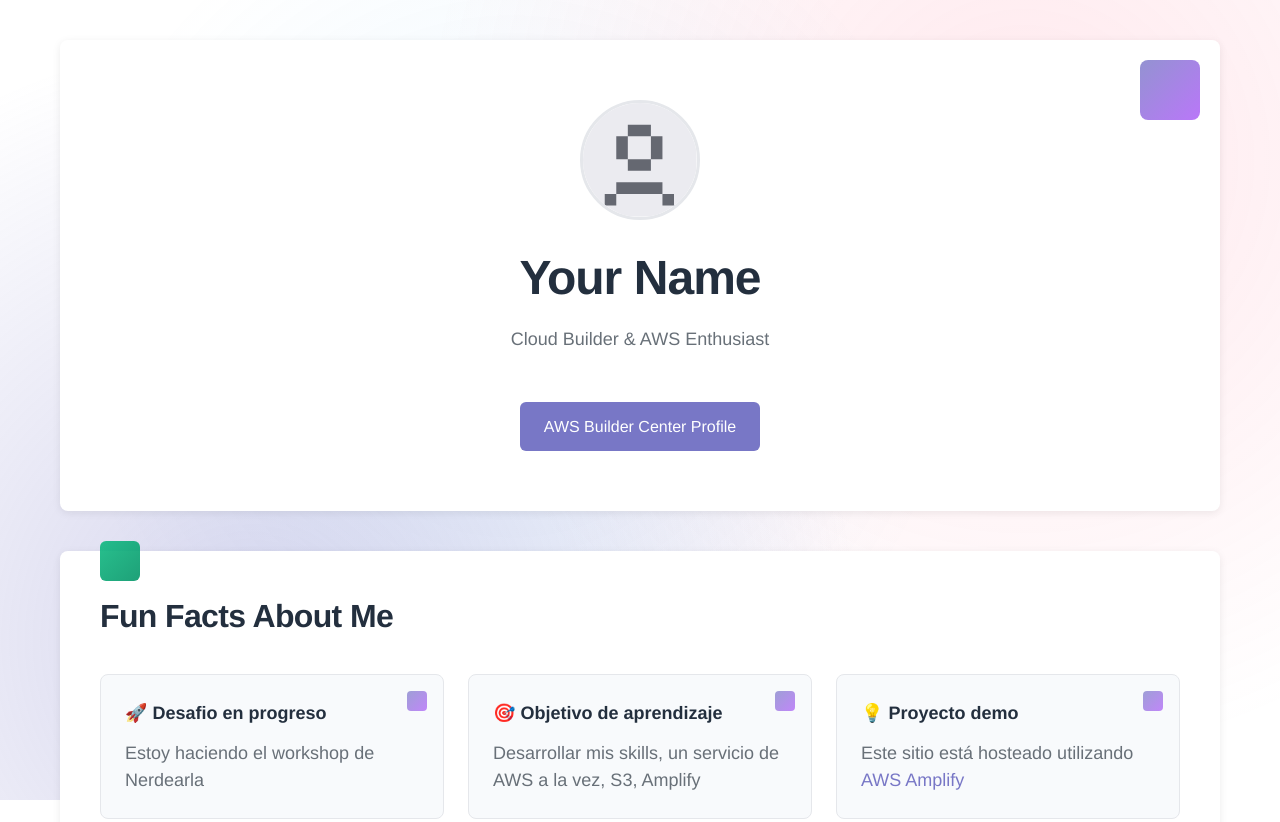
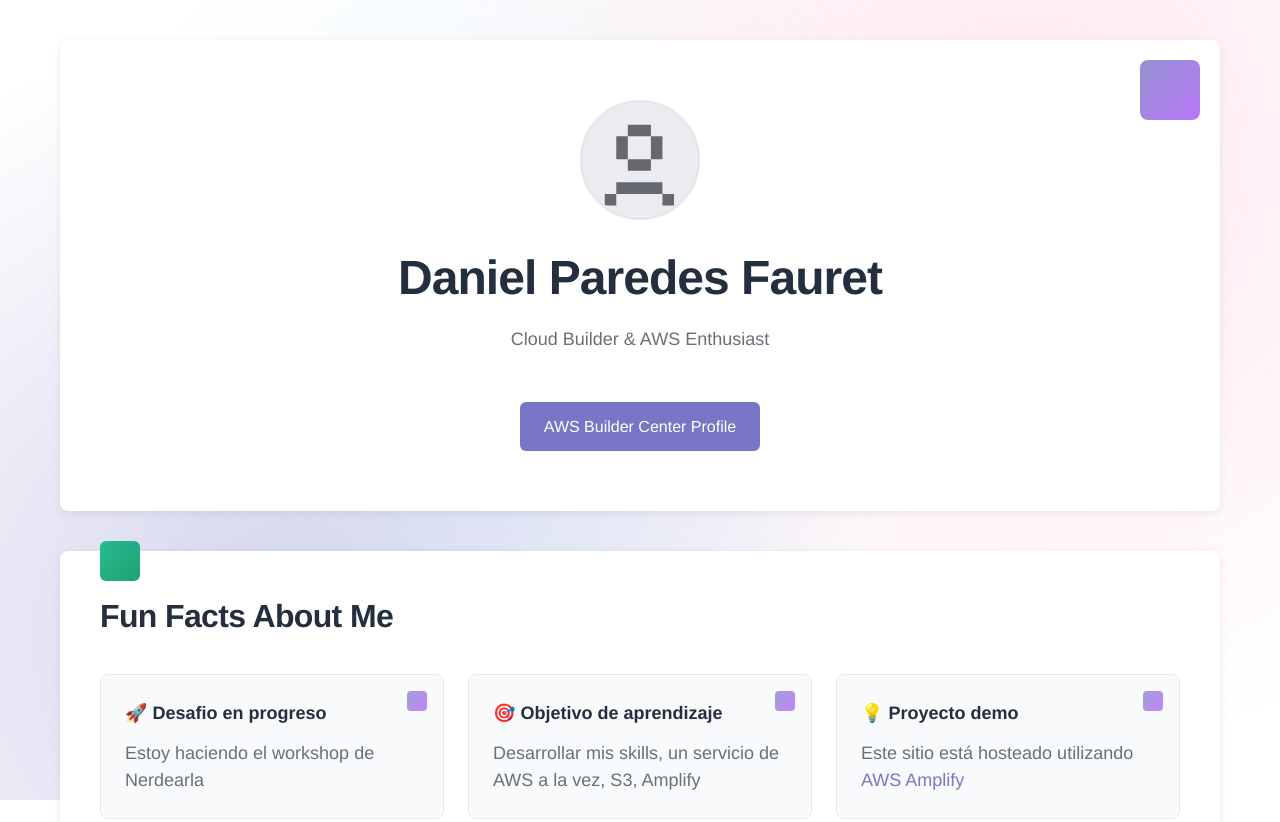
Before and after one commit to daniel-paredes-tech/hello-world-cloud, a plain HTML site: page index.html in a window 1280 px wide. Shown: the top 822 px of the page. Drawn offline with Linux system fonts and the light colour scheme.

Commit message:
Add files via upload
Actualizando index.html. Sin foto

```diff
--- a/index.html
+++ b/index.html
@@ -9,10 +9,10 @@
 <body>
     <main>
         <section class="hero">
-            <img src="profile-photo.svg" alt="Your Name" class="profile-photo">
-            <h1>Your Name</h1>
+            <img src="profile-photo.svg" alt="Daniel Paredes Fauret" class="profile-photo">
+            <h1>Daniel Paredes Fauret</h1>
             <p class="tagline">Cloud Builder & AWS Enthusiast</p>
-            <a href="https://builder.aws.com/community/@youralias" target="_blank" class="aws-link">AWS Builder Center Profile</a>
+            <a href="https://skillsprofile.skillbuilder.aws/user/daniel-paredes" target="_blank" class="aws-link">AWS Builder Center Profile</a>
         </section>
 
         <section class="fun-facts">
```
